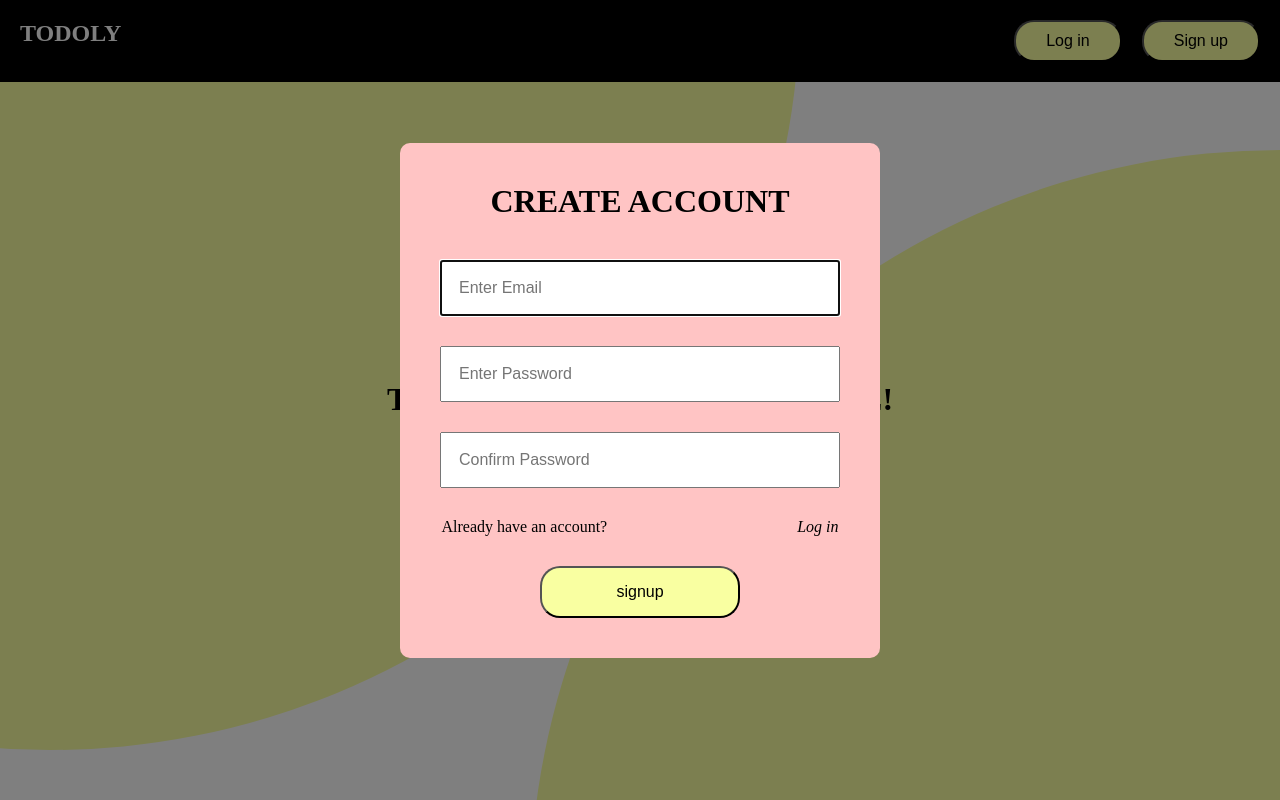
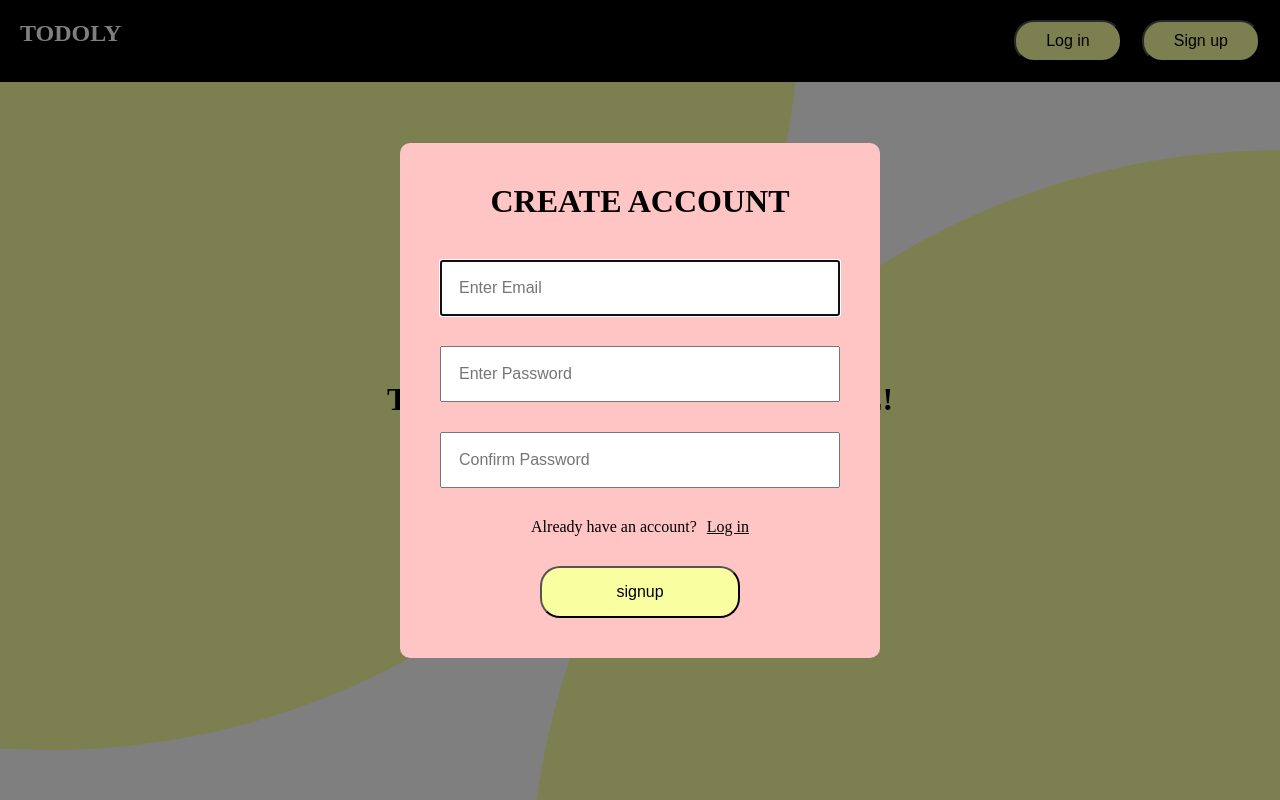
Before and after one commit to will-i-am-12/todoly, a React (Vite) app: page / in a window 1280 px wide. Both pictures are taken after a click on the button "Sign up". Built offline with nearby package versions, Linux system fonts and the light colour scheme; no server answers.

Commit message:
debug sign in

```diff
--- a/src/components/Signup.css
+++ b/src/components/Signup.css
@@ -40,17 +40,16 @@
 .exist-account{
 
   display: flex;
-  gap: 190px;
+  gap: 10px;
 }
 .exist-account h4{
 
   font-weight: normal;
-
 }
 .log-in{
-  font-style: italic;
+  text-decoration: underline;
 }
 .log-in:hover{
   cursor: pointer;
-  text-decoration: underline;
+  color:  #F9FFA1;
 }
```
